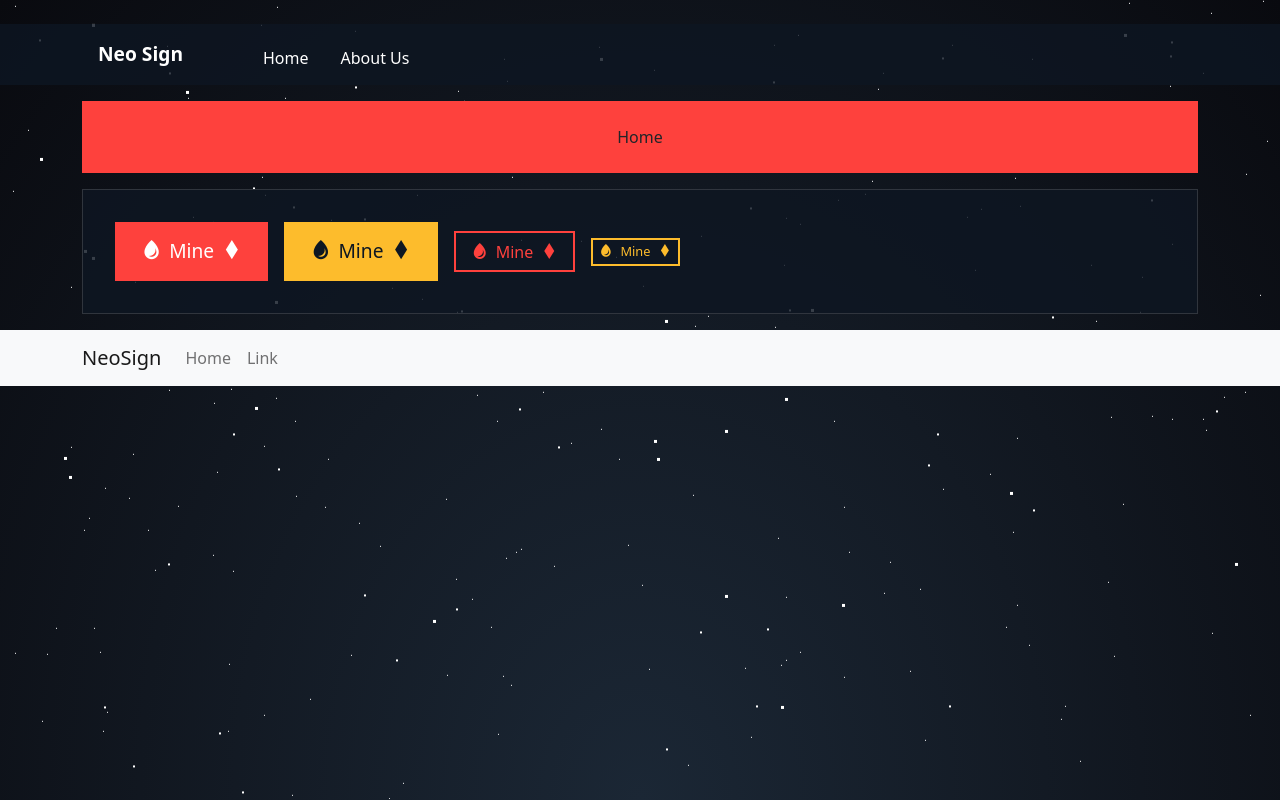
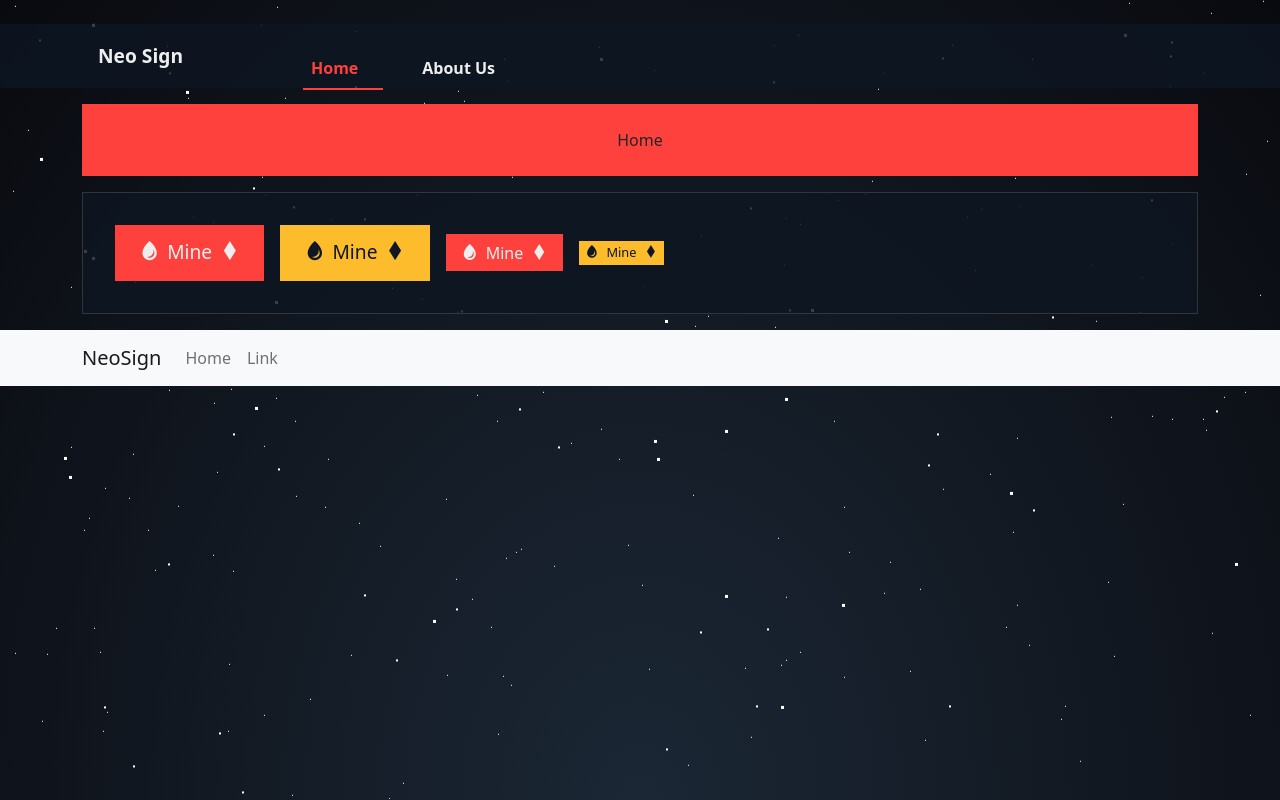
Before and after one commit to mordak-95/NEO-SIGN, a React (Create React App) app: page / in a window 1280 px wide. Built offline with nearby package versions, Linux system fonts and the light colour scheme.

Commit message:
add props to header and stylying this

```diff
--- a/src/App.scss
+++ b/src/App.scss
@@ -3,7 +3,8 @@ $secondary-color: #fdbc2c;
 $dark-color: #0e1722;
 $dark-color-transparent: #0e1722d2;
 $dark-outline-color: #383d44d2;
-$light-color: #ffffff;
+$light-color: #eee;
+$light-color-hover: #ccc;
 $title-font-size: 1.2em;
 $menu-font-size: 1em;
 $text-font-size: 0.8em;
--- a/src/Components/Header/Header.js
+++ b/src/Components/Header/Header.js
@@ -5,15 +5,32 @@ import { Link } from "react-router-dom";
 
 class Header extends React.Component {
     render() {
+        let { path } = this.props;
+
+        let selectedItem = {
+            home: "",
+            aboutUs: ""
+        };
+
+        switch (path) {
+            case "/":
+                selectedItem.home = " selected-item";
+                break;
+            case "/about-us":
+                selectedItem.aboutUs = " selected-item"
+                break;
+
+        }
+
         return (
                 <Navbar className="mt-4" sticky="top" expand="lg">
                     <Container>
                         <Link className="light-color title-font-size bold-font hover-primary py-2 px-3 me-5 text-decoration-none" to="/">Neo Sign</Link>
                         <Navbar.Toggle aria-controls="basic-navbar-nav" />
                         <Navbar.Collapse id="basic-navbar-nav">
-                            <Nav className="me-auto">
-                                <Link className="light-color menu-font-size mt-2 hover-primary text-decoration-none mx-3" to="/">Home</Link>
-                                <Link className="light-color menu-font-size mt-2 hover-primary text-decoration-none mx-3" to="about-us">About Us</Link>
+                            <Nav className="ms-5 ">
+                                <Link className={"ms-3 me-5 mt-4 nav-item text-decoration-none" + selectedItem.home} to="/">Home</Link>
+                                <Link className={"ms-3 me-5 mt-4 nav-item text-decoration-none" + selectedItem.aboutUs} to="about-us">About Us</Link>
 
                             </Nav>
                         </Navbar.Collapse>
--- a/src/Components/Header/Header.scss
+++ b/src/Components/Header/Header.scss
@@ -1,5 +1,28 @@
 @import "../../App.scss";
 
-.navbar{
-    background-color: $dark-color-transparent ;
+.navbar {
+  background-color: $dark-color-transparent;
 }
+
+.nav-item {
+  font-size: $menu-font-size;
+  font-weight: bold;
+  color: $light-color;
+  &:hover {
+    color: $light-color-hover;
+  }
+}
+
+.selected-item {
+  color: $primary-color;
+  &::before {
+    content: "";
+    position:absolute;
+    width: 80px;
+    height: 2px;
+	background: $primary-color;
+    margin-top: 2em;
+    margin-left: -0.5em;
+
+  }
+}
--- a/src/Components/NeoButton/NeoButton.js
+++ b/src/Components/NeoButton/NeoButton.js
@@ -27,14 +27,14 @@ class NeoButton extends React.Component {
                 <button className={buttonClass}>
 
                     {startIcon
-                    ? <span className={startIcon + " me-2"} />
+                    ? <span className={startIcon + (!lable && !endIcon ? "" : " me-2")} />
                     : null
                     }
 
                     {lable}
 
                     {endIcon
-                    ? <span className={endIcon + " ms-2"} />
+                    ? <span className={endIcon + (!lable && !startIcon ? "" : " ms-2")} />
                     : null
                     }
 
--- a/src/Components/NeoButton/NeoButton.scss
+++ b/src/Components/NeoButton/NeoButton.scss
@@ -21,17 +21,14 @@
   position: absolute;
   top: 0;
   left: 0;
-  width: 150%;
+  width: 100%;
   height: 100%;
-  background: #37474f;
+  border-radius: inherit;
   z-index: -1;
-  -webkit-transform: rotate3d(0, 0, 1, -45deg) translate3d(0, -3em, 0);
-  transform: rotate3d(0, 0, 1, -45deg) translate3d(0, -3em, 0);
-  -webkit-transform-origin: 0% 100%;
-  transform-origin: 0% 100%;
-  -webkit-transition: -webkit-transform 0.3s, opacity 0.3s,
-    background-color 0.3s;
-  transition: transform 0.3s, opacity 0.3s, background-color 0.3s;
+  -webkit-transform: scale3d(0.9, 0.9, 1);
+  transform: scale3d(0.9, 0.9, 1);
+  -webkit-transition: box-shadow 0.3s, -webkit-transform 0.3;
+  transition: box-shadow 0.3s, transform 0.3s;
 }
 
 .button-small {
@@ -64,17 +61,16 @@
 .button-primary-fill {
   background-color: $primary-color;
   color: $light-color;
-  border: solid 2px $primary-color;
+  &::before {
+    box-shadow: inset 0 0 0 35px $primary-color;
+  }
   &:hover {
+    background-color: $secondary-color;
     color: $dark-color;
-    border: solid 2px $secondary-color;
     &::before {
-      opacity: 1;
-      background-color: $secondary-color;
-      -webkit-transform: rotate3d(0, 0, 1, 0deg);
-      transform: rotate3d(0, 0, 1, 0deg);
-      -webkit-transition-timing-function: cubic-bezier(0.2, 1, 0.3, 1);
-      transition-timing-function: cubic-bezier(0.2, 1, 0.3, 1);
+      box-shadow: inset 0 0 0 2px $primary-color;
+      -webkit-transform: scale3d(1, 1, 1);
+      transform: scale3d(1, 1, 1);
     }
   }
 }
@@ -82,53 +78,16 @@
 .button-secondary-fill {
   background-color: $secondary-color;
   color: $dark-color;
-  border: solid 2px $secondary-color;
+  &::before {
+    box-shadow: inset 0 0 0 35px $secondary-color;
+  }
   &:hover {
+    background-color: $primary-color;
     color: $light-color;
-    border: solid 2px $primary-color;
     &::before {
-      opacity: 1;
-      background-color: $primary-color;
-      -webkit-transform: rotate3d(0, 0, 1, 0deg);
-      transform: rotate3d(0, 0, 1, 0deg);
-      -webkit-transition-timing-function: cubic-bezier(0.2, 1, 0.3, 1);
-      transition-timing-function: cubic-bezier(0.2, 1, 0.3, 1);
+      box-shadow: inset 0 0 0 2px $secondary-color;
+      -webkit-transform: scale3d(1, 1, 1);
+      transform: scale3d(1, 1, 1);
     }
   }
 }
-
-.button-primary-outline {
-  background-color: transparent;
-  color: $primary-color;
-  border: solid 2px $primary-color;
-  &:hover {
-    color: $dark-color;
-    border: solid 2px $secondary-color;
-    &::before {
-      opacity: 1;
-      background-color: $secondary-color;
-      -webkit-transform: rotate3d(0, 0, 1, 0deg);
-      transform: rotate3d(0, 0, 1, 0deg);
-      -webkit-transition-timing-function: cubic-bezier(0.2, 1, 0.3, 1);
-      transition-timing-function: cubic-bezier(0.2, 1, 0.3, 1);
-    }
-  }
-}
-
-.button-secondary-outline {
-  background-color: transparent;
-  color: $secondary-color;
-  border: solid 2px $secondary-color;
-  &:hover {
-    color: $light-color;
-    border: solid 2px $primary-color;
-    &::before {
-      opacity: 1;
-      background-color: $primary-color;
-      -webkit-transform: rotate3d(0, 0, 1, 0deg);
-      transform: rotate3d(0, 0, 1, 0deg);
-      -webkit-transition-timing-function: cubic-bezier(0.2, 1, 0.3, 1);
-      transition-timing-function: cubic-bezier(0.2, 1, 0.3, 1);
-    }
-  }
-}
--- a/src/Layouts/Main/MainLayout.js
+++ b/src/Layouts/Main/MainLayout.js
@@ -18,7 +18,7 @@ class MainLayout extends React.Component {
           <div id="stars3"></div>
           <div className="main-layout">
 
-            <Header/>
+            <Header {...rest}/>
 
             <Container className="my-3">
               <Component />
--- a/src/Views/Home/Home.js
+++ b/src/Views/Home/Home.js
@@ -34,7 +34,7 @@ class Home extends React.Component {
             startIcon="neo-icon-droplet"
             endIcon="neo-icon-diamonds"
             color="primary"
-            figure="outline"
+            figure="fill"
             class=""
           />
           <NeoButton
@@ -43,7 +43,7 @@ class Home extends React.Component {
             startIcon="neo-icon-droplet"
             endIcon="neo-icon-diamonds"
             color="secondary"
-            figure="outline"
+            figure="fill"
             class=""
           />
         </Col>
```
